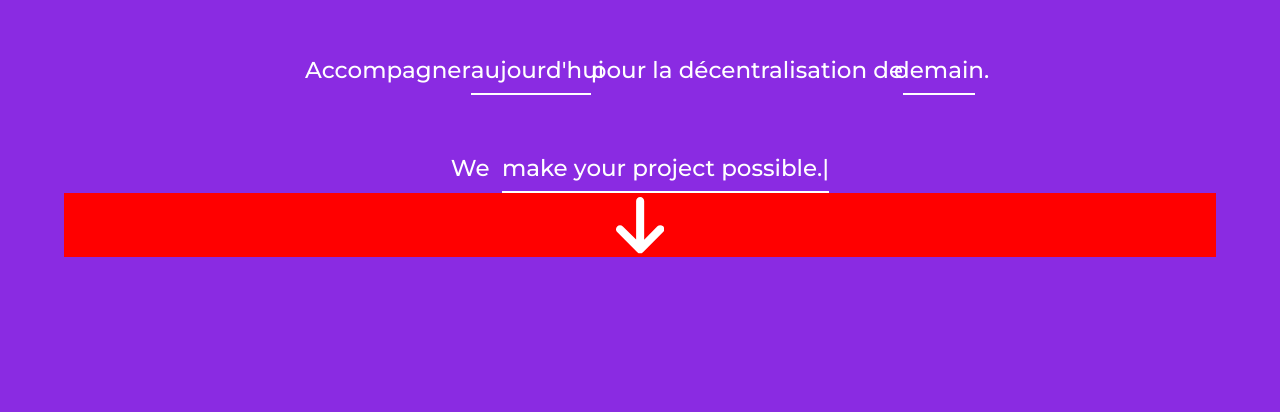
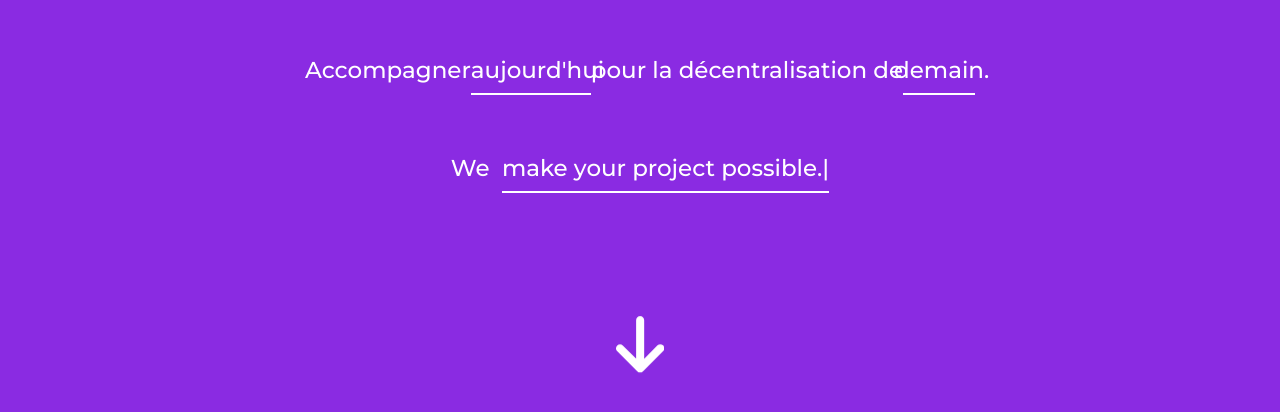
Before and after one commit to The-JW-Corp/JW-Corp-react, a React (Create React App) app: page / in a window 1280 px wide. Shown: the part 248-660 px from the top of the page. Built offline with nearby package versions, Linux system fonts and the light colour scheme.

Commit message:
Animation bouncing arrow + location

```diff
--- a/src/components/LandingPage/LandingPage.css
+++ b/src/components/LandingPage/LandingPage.css
@@ -103,17 +103,18 @@
 .arrow-bloc-landing-page {
     display: flex;
     justify-content: center;
-    background-color: red;
-    bottom: 25px;
+    /* background-color: red; */
+    position: relative;
+    top: 120px;
     width: 100%;
     height: 25%;
     text-align: center;
-    /* position: absolute; */
 }
-/* .bouncing-animation {
-    -webkit-animation: bounce 2s infinite!important;
-	animation: bounce 2s infinite!important;
-} */
+
+
+
+
+
 
 @keyframes fadeInUp {
     from {
@@ -124,6 +125,38 @@
         opacity: 1;
     }
 }
+
+  .bounce {
+    -webkit-animation: bounce 2s infinite;
+    animation: bounce 2s infinite;
+}
+@-webkit-keyframes bounce {
+ 0%, 20%, 50%, 80%, 100% {
+ -webkit-transform: translateY(0);
+ transform: translateY(0);
+}
+ 40% {
+ -webkit-transform: translateY(-30px);
+ transform: translateY(-30px);
+}
+ 60% {
+ -webkit-transform: translateY(-15px);
+ transform: translateY(-15px);
+}}
+@keyframes bounce {
+    0%, 20%, 50%, 80%, 100% {
+    -webkit-transform: translateY(0);
+    transform: translateY(0);
+   }
+    40% {
+    -webkit-transform: translateY(-30px);
+    transform: translateY(-30px);
+   }
+    60% {
+    -webkit-transform: translateY(-15px);
+    transform: translateY(-15px);
+   }
+   }
 
 
 
--- a/src/components/LandingPage/LandingPage.js
+++ b/src/components/LandingPage/LandingPage.js
@@ -40,7 +40,8 @@ function LandingPage() {
             </div>
           </div>
         </h1>
-        <div className="arrow-bloc-landing-page bouncing-animation">
+        <div className="ease-landing-page"></div>
+        <div className="arrow-bloc-landing-page bouncing-animation bounce">
           <svg
             className="arrow-icon"
             xmlns="http://www.w3.org/2000/svg"
```
